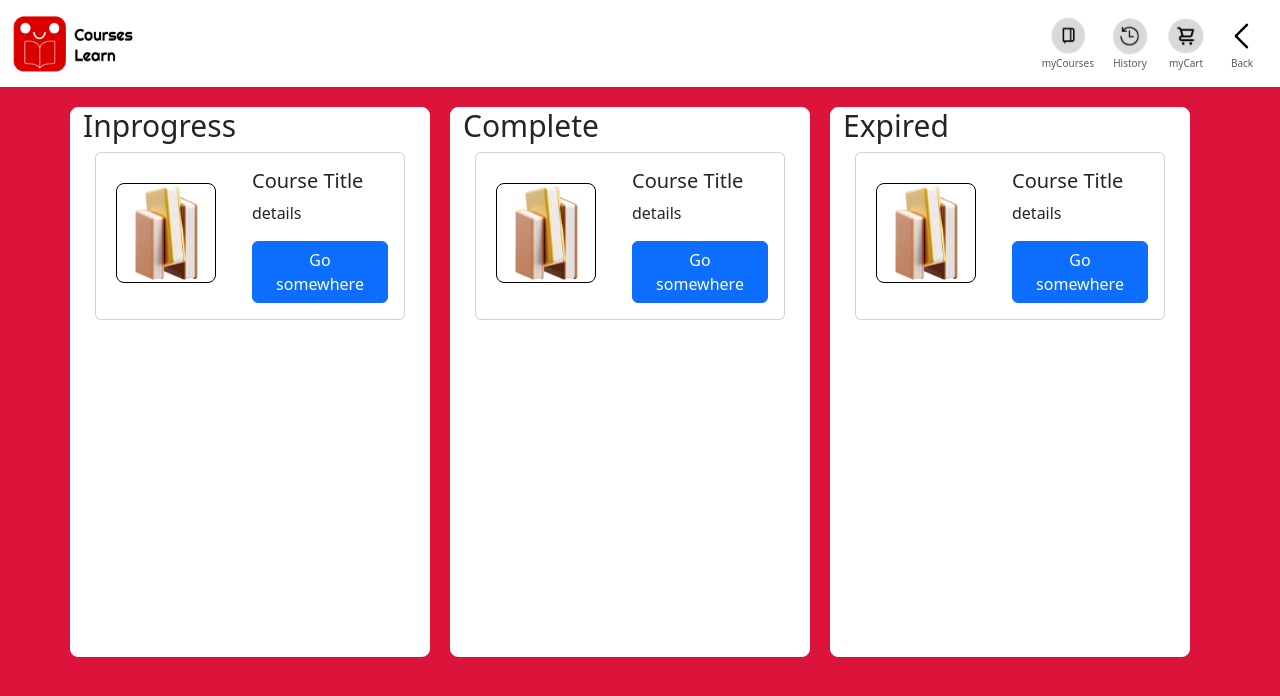
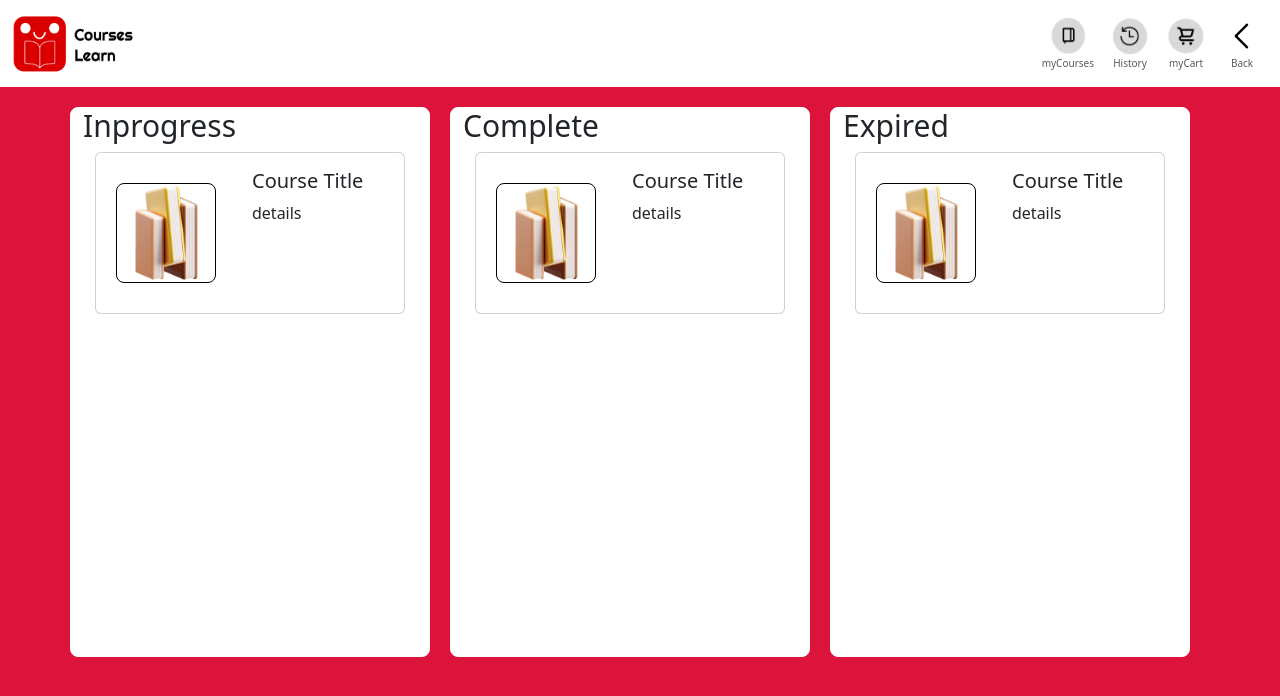
Before and after one commit to Alivefordie/course_learn, a React (Create React App) app in the folder client/: page /mycourses in a window 1280 px wide. Shown: the top 696 px of the page. Built offline with nearby package versions, Linux system fonts and the light colour scheme.

Commit message:
myCouse UI fix

```diff
--- a/client/src/pages/myCourses.js
+++ b/client/src/pages/myCourses.js
@@ -3,6 +3,7 @@ import { Container, Row, Col, Card, Button } from "react-bootstrap";
 import NavbarTop from "../components/NavbarTop";
 import NavbarLink from "../components/NavbarLink";
 import "../App.css";
+import { Link } from "react-router-dom";
 
 const MyCourses = () => {
   return (
@@ -25,7 +26,6 @@ const MyCourses = () => {
                   <Card.Body>
                     <Card.Title>Course Title</Card.Title>
                     <Card.Text>details</Card.Text>
-                    <Button variant="primary">Go somewhere</Button>
                   </Card.Body>
                 </div>
               </Card>
@@ -46,7 +46,6 @@ const MyCourses = () => {
                   <Card.Body>
                     <Card.Title>Course Title</Card.Title>
                     <Card.Text>details</Card.Text>
-                    <Button variant="primary">Go somewhere</Button>
                   </Card.Body>
                 </div>
               </Card>
@@ -67,7 +66,6 @@ const MyCourses = () => {
                   <Card.Body>
                     <Card.Title>Course Title</Card.Title>
                     <Card.Text>details</Card.Text>
-                    <Button variant="primary">Go somewhere</Button>
                   </Card.Body>
                 </div>
               </Card>
```
